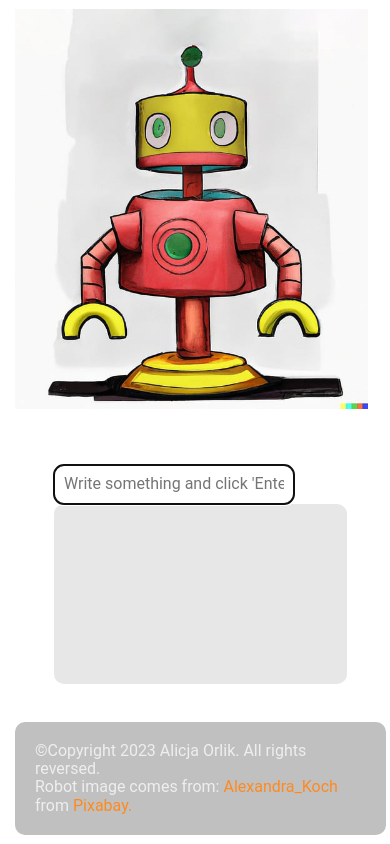
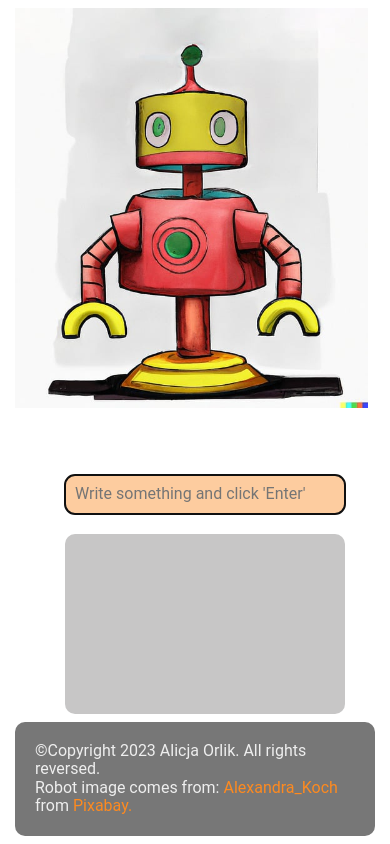
Before and after one commit to Aliorl/chatbot, a plain HTML site: page index.html in a window 390 px wide. Drawn offline with nearby package versions, Linux system fonts and the light colour scheme.

Commit message:
small chnages in css

```diff
--- a/css/style.css
+++ b/css/style.css
@@ -19,8 +19,6 @@
 
 .container {
     display: grid;
-    grid-template-areas:
-    "image chat footer";
     margin: 0 auto;
     align-items: center;
     width: 1000px;
@@ -52,12 +50,8 @@
 .chat {
     grid-area: chat;
     grid-column-start: 2;
-    grid-column-end: span 2;
     grid-row-start: 1;
-    grid-row-end: 1;
     height: 200px;
-    justify-content: center;
-    align-items: center;
 }
 
     @media (max-width: 767px) {
@@ -77,9 +71,10 @@
   input {
       border: 0;
       padding: 10px;
-      margin-right: auto;
+      margin: 10px;
       border-radius: 10px;
-      width: min-content;
+      width: 100%;
+      background: rgb(253, 204, 159);
   }
 
   .messages {
@@ -88,9 +83,10 @@
       overflow: scroll;
       height: 90%;
       width: 100%;
-      background-color: rgb(232, 231, 231);
+      background-color: rgb(199, 198, 198);
       padding: 10px;
       border-radius: 10px;
+      margin: 10px;
   }
 
   #bot {
@@ -124,7 +120,7 @@
     grid-row-start: 3;
     grid-row-end: 3;
     display: flex;
-    background: silver;
+    background: rgb(119, 119, 119);
     color: #eee;
     border-radius: 10px;
     justify-content: center;
@@ -155,16 +151,3 @@
 .footer__link:active {
     color: #3a64fb;
 }
-
-  /* Mobile */
-
-  @media only screen and (max-width: 980px) {
-    .container {
-          flex-direction: column;
-          justify-content: flex-start;
-      }
-      .chat {
-          width: 75vw;
-          margin: 10vw;
-      }
-  }
```
